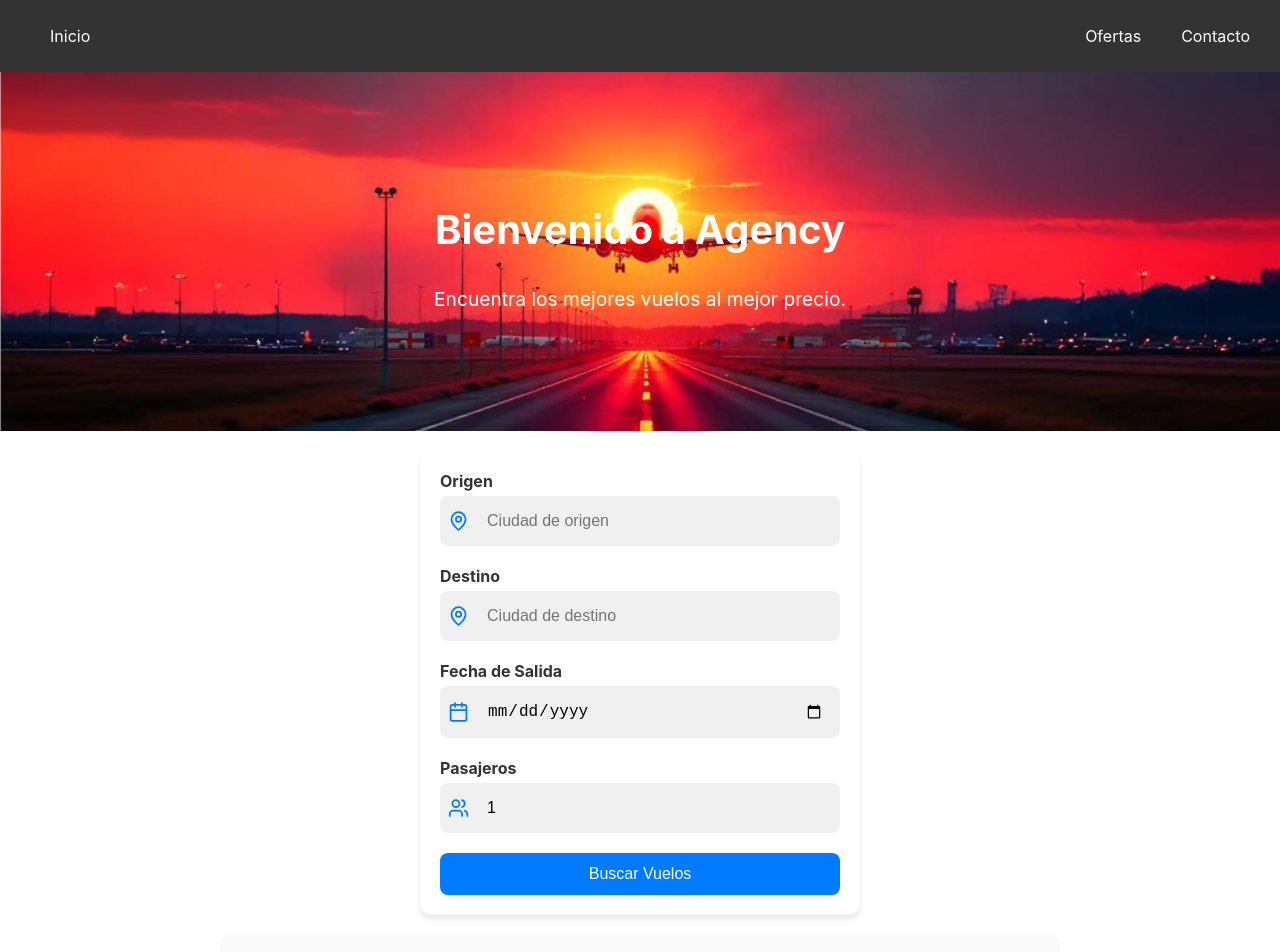
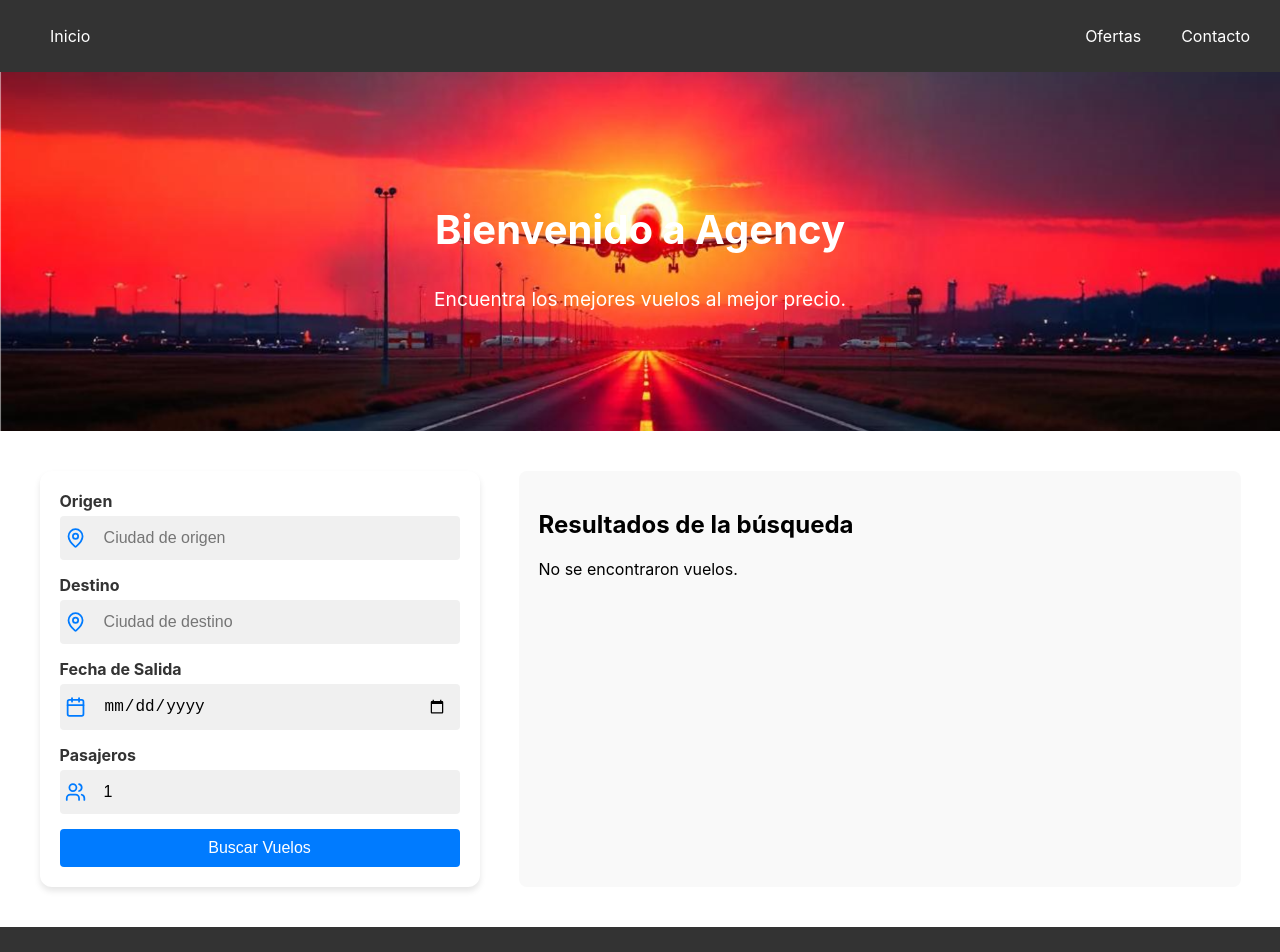
Before and after one commit to AboutDaCode/AGENCY, a React (Create React App) app: page / in a window 1280 px wide. Shown: the top 952 px of the page. Built offline with nearby package versions, Linux system fonts and the light colour scheme.

Commit message:
2 commit

```diff
--- a/src/App.css
+++ b/src/App.css
@@ -36,3 +36,97 @@
     transform: rotate(360deg);
   }
 }
+
+/* Nuevos estilos para el layout de búsqueda y resultados */
+.search-container {
+  display: flex;
+  justify-content: space-between;
+  padding: 20px;
+  text-align: left; /* Asegura que el texto dentro del contenedor esté alineado a la izquierda */
+}
+
+.search-form {
+  flex-basis: 40%;
+  max-width: 400px; /* Limita el ancho máximo del formulario */
+}
+
+.search-results {
+  flex-basis: 55%;
+}
+
+/* Estilos adicionales para mejorar la apariencia */
+.form-group {
+  margin-bottom: 15px;
+}
+
+.form-group label {
+  display: block;
+  margin-bottom: 5px;
+}
+
+.input-container {
+  display: flex;
+  align-items: center;
+  background-color: #f0f0f0;
+  border-radius: 4px;
+  padding: 5px;
+}
+
+.input-container .icon {
+  margin-right: 10px;
+  color: #007bff;
+}
+
+.form-group input {
+  flex-grow: 1;
+  border: none;
+  background-color: transparent;
+  padding: 8px;
+}
+
+.search-button {
+  background-color: #007bff;
+  color: white;
+  border: none;
+  padding: 10px 15px;
+  border-radius: 4px;
+  cursor: pointer;
+  font-size: 16px;
+}
+
+.search-button:hover {
+  background-color: #0056b3;
+}
+
+/* Estilos para los resultados de búsqueda */
+.flight-list {
+  list-style-type: none;
+  padding: 0;
+}
+
+.flight-item {
+  background-color: #f9f9f9;
+  border: 1px solid #ddd;
+  border-radius: 4px;
+  margin-bottom: 10px;
+  padding: 15px;
+}
+
+.flight-info, .flight-times, .flight-details {
+  display: flex;
+  justify-content: space-between;
+  margin-bottom: 10px;
+}
+
+.select-flight {
+  background-color: #28a745;
+  color: white;
+  border: none;
+  padding: 8px 12px;
+  border-radius: 4px;
+  cursor: pointer;
+}
+
+.select-flight:hover {
+  background-color: #218838;
+}
--- a/src/App.js
+++ b/src/App.js
@@ -5,6 +5,7 @@ import Hero from './components/Hero';
 import SearchForm from './components/SearchForm';
 import SearchResults from './components/SearchResults';
 import Footer from './components/Footer';
+import './App.css'; // Asegúrate de importar este archivo CSS
 
 function App() {
   const [searchResults, setSearchResults] = useState([]);
@@ -39,8 +40,10 @@ function App() {
     <div className="App">
       <Header />
       <Hero />
-      <SearchForm onSearch={handleSearch} />
-      <SearchResults flights={searchResults} />
+      <div className="search-container">
+        <SearchForm onSearch={handleSearch} />
+        <SearchResults flights={searchResults} />
+      </div>
       <Footer />
     </div>
   );
--- a/src/components/SearchForm.js
+++ b/src/components/SearchForm.js
@@ -1,6 +1,6 @@
 // src/components/SearchForm.js
 import React, { useState } from 'react';
-import { MapPin, Calendar, Users } from 'lucide-react'; // Cambiamos Airplane por MapPin
+import { MapPin, Calendar, Users } from 'lucide-react'; // Asegúrate de tener estos iconos
 import './SearchForm.css';
 
 const SearchForm = ({ onSearch }) => {
```
